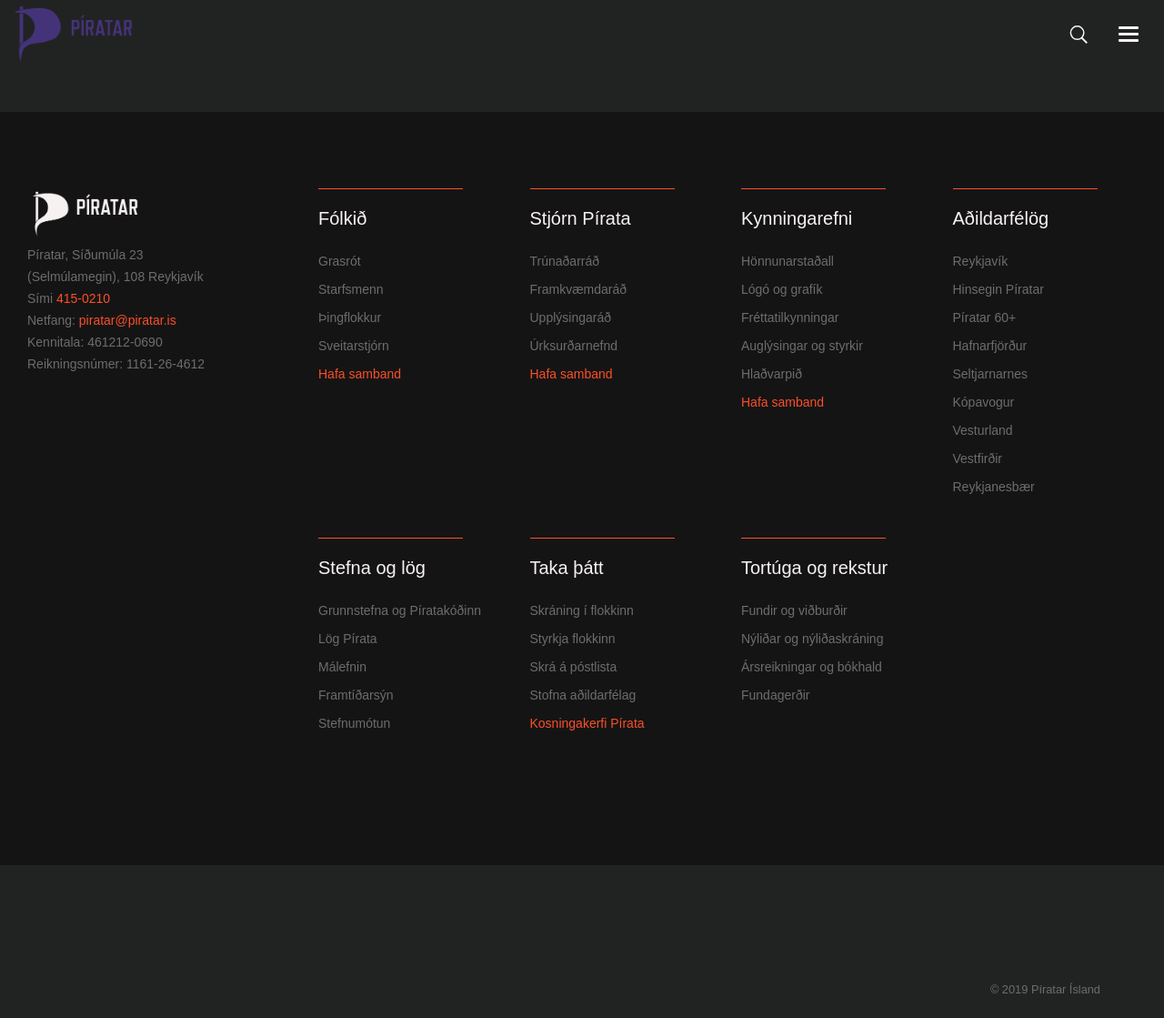
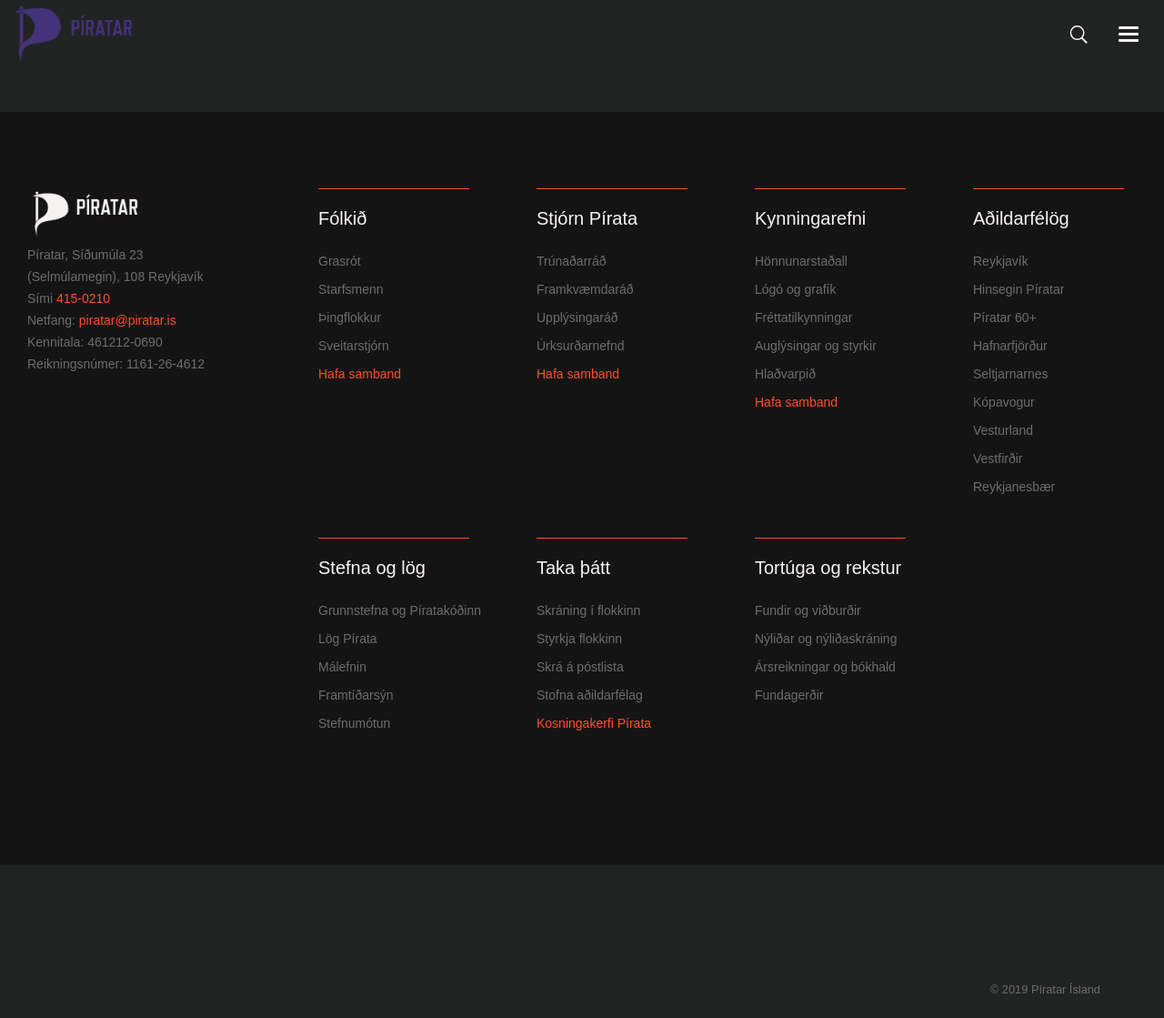
Before and after one commit to piratar/new.piratar.is, a Jekyll site: the page built from _pages/vidburdir.md, in a window 1280 px wide. Shown: the whole page at 91% size. Built offline with Jekyll 4.4.1, drawn with Linux system fonts in a browser that asks for light colours; some web fonts are replaced; comment, search, counter and statistics services are not loaded.

Commit message:
Nested rows fix

```diff
--- a/_includes/footer.html
+++ b/_includes/footer.html
@@ -13,7 +13,8 @@
             <p>{{ site.data.translations[page.lang].account_number}}: 1161-26-4612</p>
           </div>
         </div>
-        <div class="row col-md-8 col-sm-12 col-lg-9 mt-4">
+        <div class="col-md-8 col-sm-12 col-lg-9 mt-4">
+          <div class="row">
             {% for link in site.data.navigation.footer.[page.lang] %}
             <div class="nav-col col-xl-3 col-lg-4 col-sm-6 col-xs-12">
               <h3 class="nav-title">{{ link.title}}</h3>
@@ -31,6 +32,7 @@
               </ul>
             </div>
             {% endfor %}
+          </div>
         </div>
       </div>
     </div>
```
Lines whose indentation alone changed are shown as unchanged.
